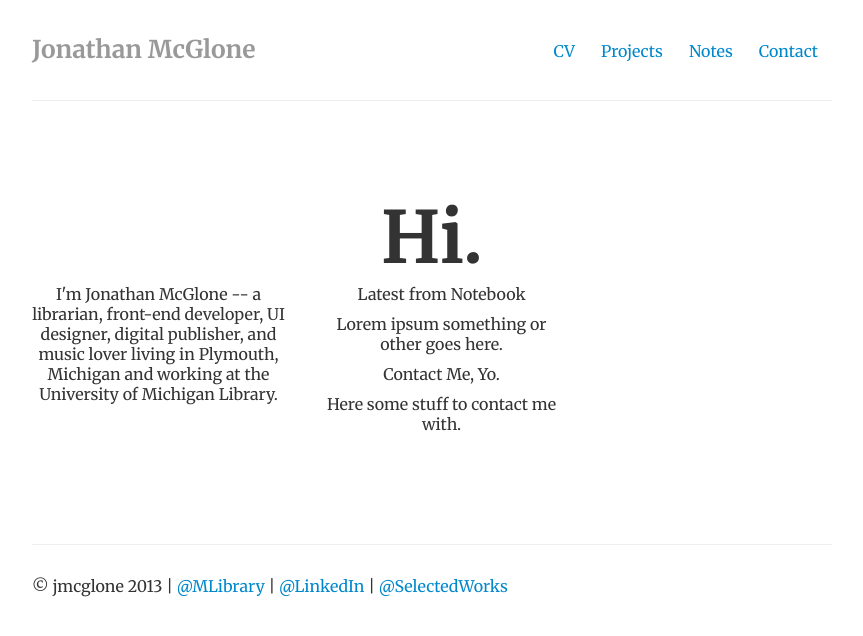
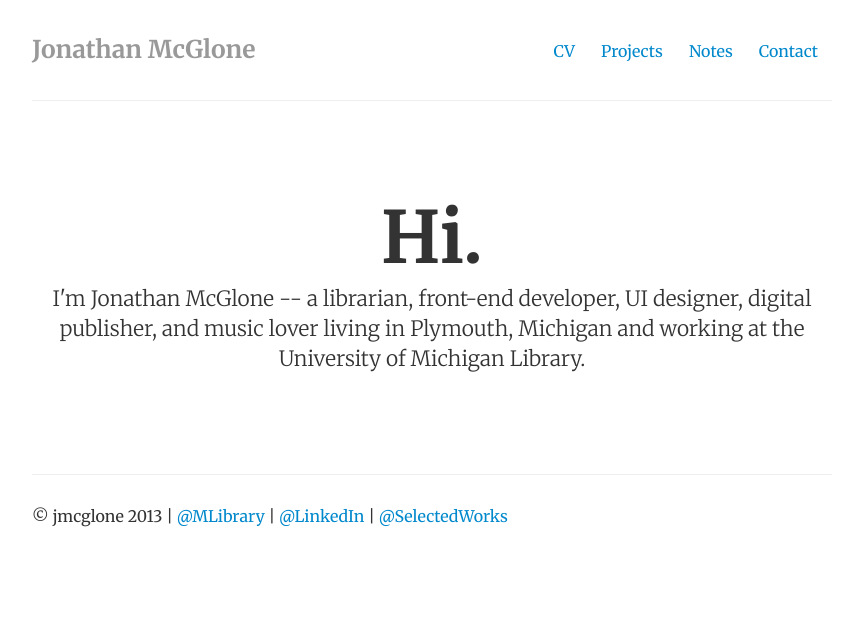
Before and after one commit to jmcglone/jmcglone.github.io, a Jekyll site: the page built from index.html, in a window 1280 px wide. Shown: the top 636 px of the page, without its empty margins (208-1071 px from the left). Built offline with Jekyll 4.4.1, drawn with Linux system fonts in a browser that asks for light colours; nearby versions of some CDN libraries.

Commit message:
Update index.html
back to original plan

```diff
--- a/index.html
+++ b/index.html
@@ -8,19 +8,5 @@ contact: passive
 ---
 <div class="jumbotron">
 	<h1>Hi.</h1>
-		<div class="row">
-			<div class="span3">
-				<p>I'm Jonathan McGlone -- a librarian, front-end developer, UI designer, digital publisher, and music lover living in Plymouth, Michigan and working at the University of Michigan Library.</p>
-			</div>
-			<div class="span3">
-				<p>Latest from Notebook</p>
-				<p>Lorem ipsum something or other goes here.</p>
-			</div>
-			<div class="span3">
-				<p>
-				Contact Me, Yo.
-				</p>
-				<p>Here some stuff to contact me with.</p>
-			</div>
-		</div>
+	<p class="lead">I'm Jonathan McGlone -- a librarian, front-end developer, UI designer, digital publisher, and music lover living in Plymouth, Michigan and working at the University of Michigan Library.</p>
 </div>
```
